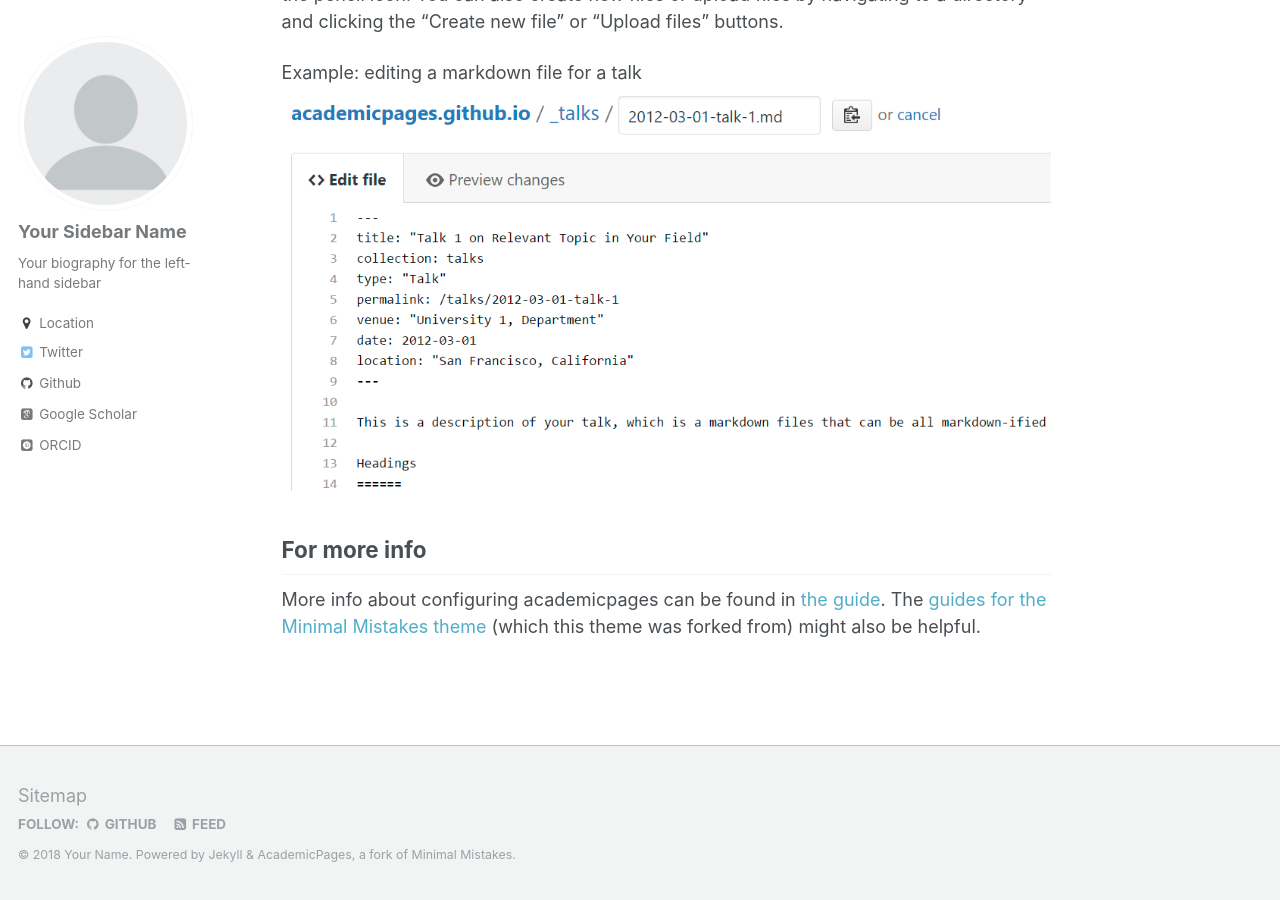
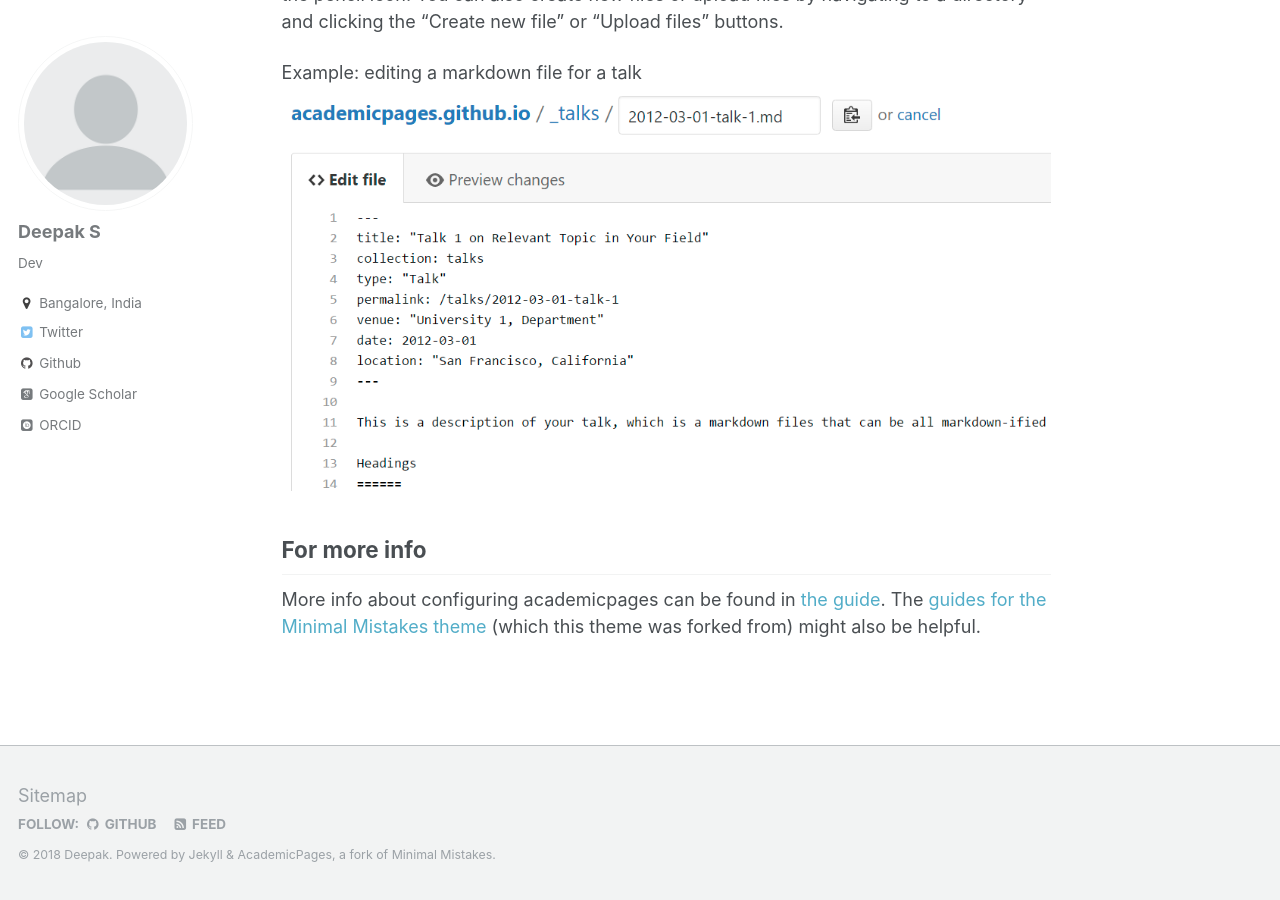
Before and after one commit to deepaknalore/deepaknalore.github.io, a Jekyll site: the page built from _pages/about.md, in a window 1280 px wide and 900 px high, scrolled down 2510 px. Built offline with Jekyll 4.4.1, drawn with Linux system fonts in a browser that asks for light colours; some web fonts are replaced; some of the changed text lies outside the part shown.

Commit message:
Merge remote-tracking branch 'origin/master'
# Conflicts:
#	_config.yml

```diff
--- a/_config.yml
+++ b/_config.yml
@@ -7,13 +7,13 @@
 
 # Site Settings
 locale                   : "en-US"
-title                    : "Your Name / Site Title"
+title                    : "DES2"
 title_separator          : "-"
-name                     : &name "Your Name"
+name                     : &name "Deepak"
 description              : &description "personal description"
-url                      : https://academicpages.github.io # the base hostname & protocol for your site e.g. "https://mmistakes.github.io"
+url                      : https://deepaknalore.github.io # the base hostname & protocol for your site e.g. "https://mmistakes.github.io"
 baseurl                  : "" # the subpath of your site, e.g. "/blog"
-repository               : "academicpages/academicpages.github.io"
+repository               : "deepaknalore/deepaknalore.github.io"
 teaser                   :  # filename of teaser fallback teaser image placed in /images/, .e.g. "500x300.png"
 breadcrumbs              : false # true, false (default)
 words_per_minute         : 160
@@ -78,10 +78,10 @@ analytics:
 
 # Site Author
 author:
-  name             : "Your Sidebar Name"
+  name             : "Deepak S"
   avatar           : "profile.png"
-  bio              : "Your biography for the left-hand sidebar"
-  location         : "Location"
+  bio              : "Dev"
+  location         : "Bangalore, India"
   employer         :
   googlescholar    : "http://yourfullgooglescholarurl.com"
   email            :
```
